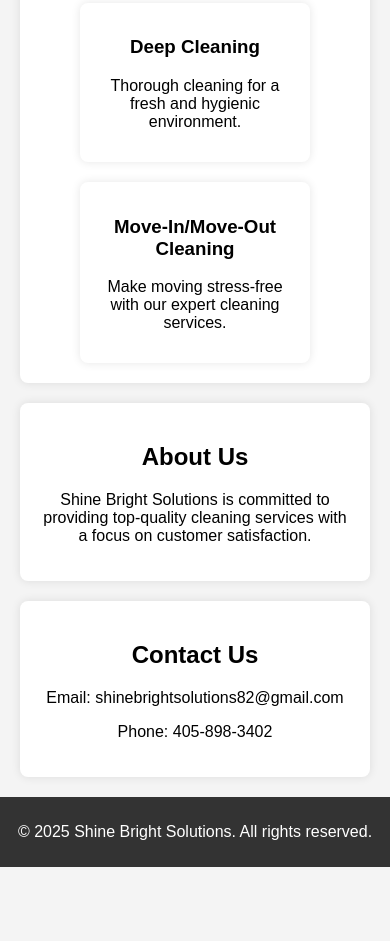
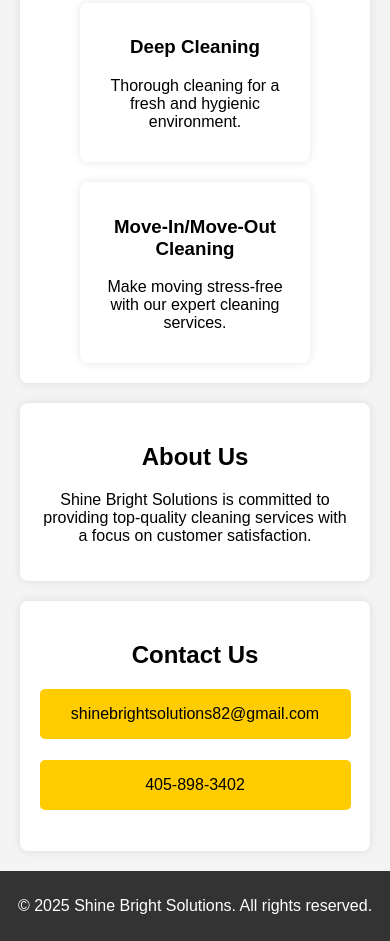
Before and after one commit to christian-m-castillo/shine-bright-solutions, a plain HTML site: page index.html in a window 390 px wide. Shown: the part 616-1557 px from the top of the page. Before the commit the page ends 1483 px from the top, so only its background shows below. Drawn offline with Linux system fonts and the light colour scheme.

Commit message:
phone and email buttons

```diff
--- a/index.html
+++ b/index.html
@@ -58,6 +58,23 @@
       width: 200px;
     }
 
+    .contact-container {
+      display: flex;
+      flex-direction: column;
+      align-items: center;
+    }
+
+    .contact-button {
+      padding: 1rem;
+      font-size: 1rem;
+      background-color: #ffcc00;
+      border-radius: 5px;
+      margin-bottom: 1.3rem;
+      text-decoration: none;
+      color: #000;
+      width: min(90%, 330px);
+    }
+
     footer {
       background: #333;
       color: white;
@@ -106,10 +123,10 @@
     <p>Shine Bright Solutions is committed to providing top-quality cleaning services with a focus on customer satisfaction.</p>
   </section>
 
-  <section id="contact">
+  <section class="contact-container" id="contact">
     <h2>Contact Us</h2>
-    <p>Email: shinebrightsolutions82@gmail.com</p>
-    <p>Phone: 405-898-3402</p>
+    <a class="contact-button" href="mailto:shinebrightsolutions82@gmail.com">shinebrightsolutions82@gmail.com</a>
+    <a class="contact-button" href="tel:+14058983402">405-898-3402</a>
   </section>
 
   <footer>
```
